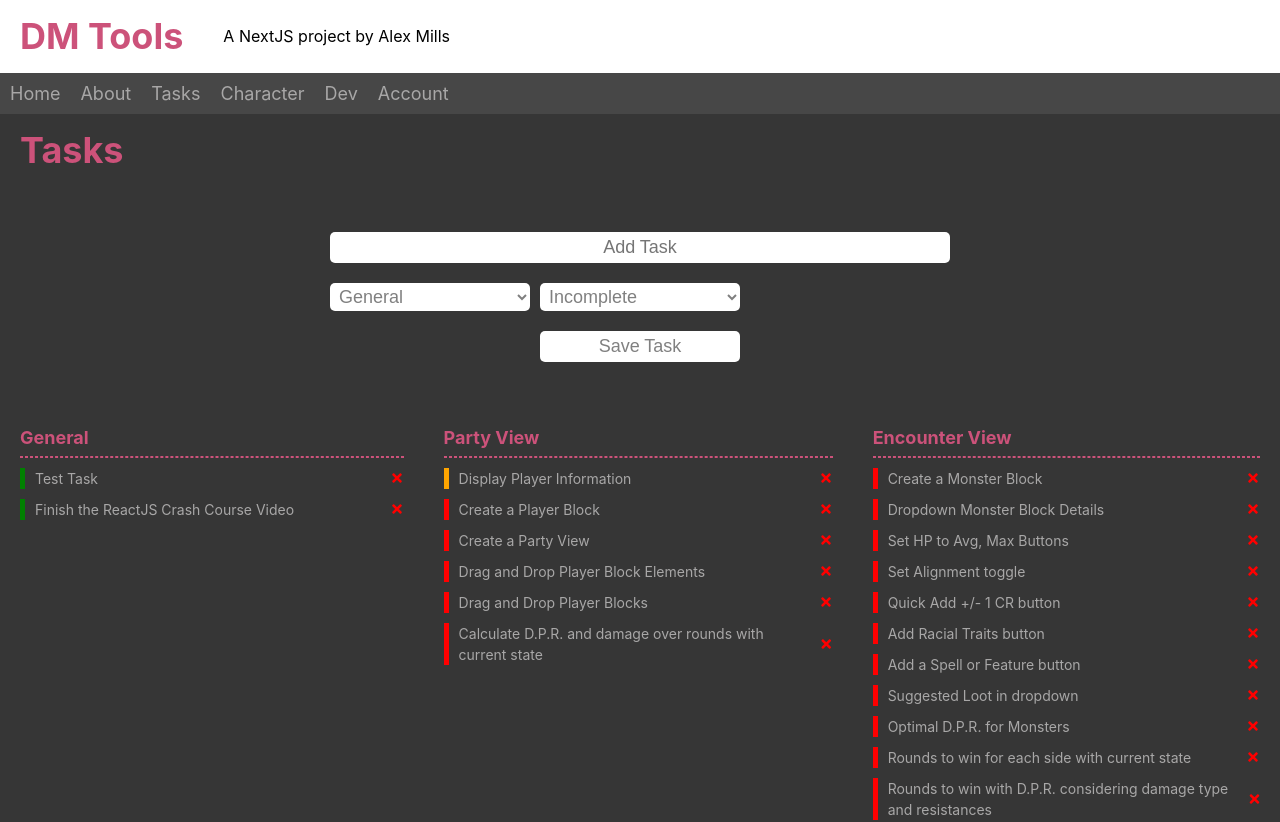
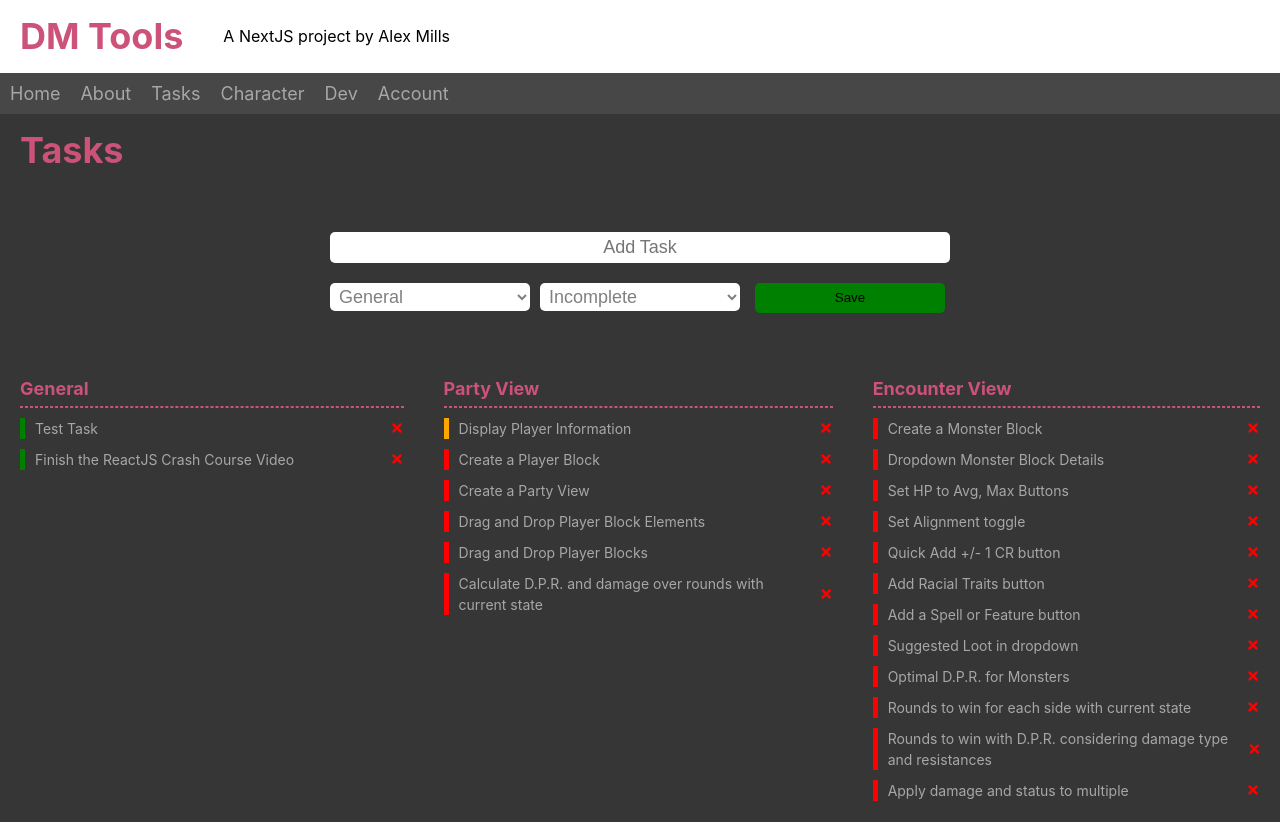
Before and after one commit to cardiacunicorn/dm-tools, a Next.js app: page /tasks in a window 1280 px wide. Shown: the top 822 px of the page. Built offline with nearby package versions, Linux system fonts and the light colour scheme.

Commit message:
button styling

```diff
--- a/components/Button.tsx
+++ b/components/Button.tsx
@@ -1,9 +1,7 @@
-// import styles from '../styles/Layout.module.scss'
-
-const Button = ({ color, text }) => {
+const Button = ({ color, text, type }) => {
   return (
     // not sure why this .pink class isn't found from existing Layout css
-    <button style={{backgroundColor: color}} className={color}>{text}</button>
+    <button type={type} style={{backgroundColor: color}} className={color}>{text}</button>
   )
 }
 
--- a/components/tasks/AddTask.tsx
+++ b/components/tasks/AddTask.tsx
@@ -1,5 +1,6 @@
 import { useState } from 'react'
 import styles from '../../styles/Tasks.module.scss'
+import Button from '../Button'
 
 const AddTask = ({ onAdd }) => {
     const [text, setText] = useState('')
@@ -44,7 +45,7 @@ const AddTask = ({ onAdd }) => {
                     <option value="long-term">Long Term</option>
                 </select>
             </div>
-            <input type="submit" value="Save Task" />
+            <Button color={'green'} text={'Save'} type={'submit'} />
         </form>
     )
 }
```
